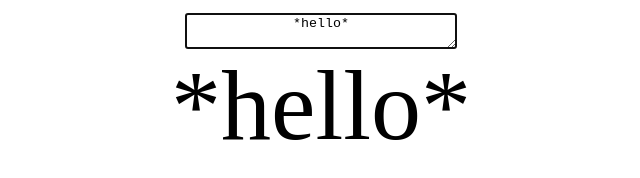
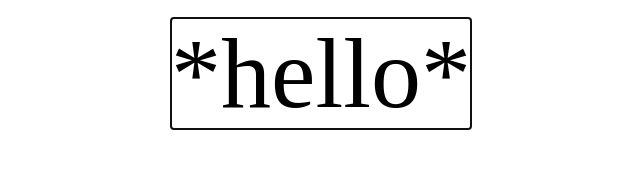
Before and after one commit to tron1point0/large-type, a plain HTML site: page index.html in a window 1280 px wide. Shown: the whole page, without its empty margins (319-959 px from the left). Drawn offline with Linux system fonts and the light colour scheme.

Commit message:
Moved to contenteditable

```diff
--- a/index.html
+++ b/index.html
@@ -7,8 +7,7 @@
         <script type="text/javascript" src="lib/less.min.js"></script>
     </head>
     <body>
-        <textarea autofocus class="in">*hello*</textarea>
-        <div class="out"><span>*hello*</span></div>
+        <div class="out"><span contenteditable autofocus>*hello*</span></div>
     </body>
     <script type="text/javascript" src="script.js"></script>
 </html>
--- a/script.js
+++ b/script.js
@@ -5,27 +5,26 @@ $(document).ready(function() {
     const MIN_SIZE = 10;
 
     var target = {
-            container: $(".out"),
+            el: $(".out"),
             text: undefined,
             h: undefined,
             w: undefined,
         },
         shadow = {
-            container: target.container
+            el: target.el
                 .clone()
                 .addClass("shadow")
                 .appendTo("body"),
-            text: undefined,
         },
         size;
 
-    target.text = target.container.children("span");
-    shadow.text = shadow.container.children("span");
+    target.text = target.el.children("span");
+    shadow.text = shadow.el.children("span");
     setTarget();
-    size = parseInt(target.text.css("font-size"));
+    size = parseInt(target.el.css("font-size"));
 
-    $(".in").on("keyup", function() {
-        setText($(this).val());
+    $(".out").on("keyup", function(event) {
+        setText($(this).text());
     });
 
     $(window).on("resize", function() {
@@ -55,24 +54,24 @@ $(document).ready(function() {
             }
         }
 
-        finished(size);
+        finished();
+    }
 
-        function isBounded() {
-            return shadow.text.outerWidth() < target.w &&
-                shadow.text.outerHeight() < target.h;
-        }
+    function setSize() {
+        shadow.text.css("font-size", size);
+    }
 
-        function setSize() {
-            shadow.text.css("font-size", size);
-        }
+    function finished() {
+        target.text.css("font-size",size);
+    }
 
-        function finished() {
-            target.text.css("font-size",size).text(value);
-        }
+    function isBounded() {
+        return shadow.text.outerWidth() < target.w &&
+            shadow.text.outerHeight() < target.h;
     }
 
     function setTarget() {
-        target.h = target.container.innerHeight();
-        target.w = target.container.innerWidth();
+        target.h = target.el.innerHeight();
+        target.w = target.el.innerWidth();
     }
 });
--- a/style.less
+++ b/style.less
@@ -1,34 +1,17 @@
-.in {
-    position: relative;
-    margin: 1em auto;
-    width: 95%;
-    max-width: 20em;
-    text-align: center;
-    display: block;
-    z-index: 1000;
-
-    @media print {
-        display: none;
-    }
-}
-
 .out {
-    padding: 0;
-    margin: 0;
     position: absolute;
     text-align: center;
-    top: 3em;
-    right: 1em;
-    bottom: 1em;
-    left: 1em;
-    z-index: 500;
-
-    font-family: serif;
+    top: 0;
+    right: 0;
+    bottom: 0;
+    left: 0;
+    padding: 1em;
+    margin: 0;
+    overflow: hidden;
 
     & > span {
+        font-family: serif;
         font-size: 100px;
-        padding: 0.1em;
-        margin: 0.5em 0;
         white-space: pre;
     }
 
```
